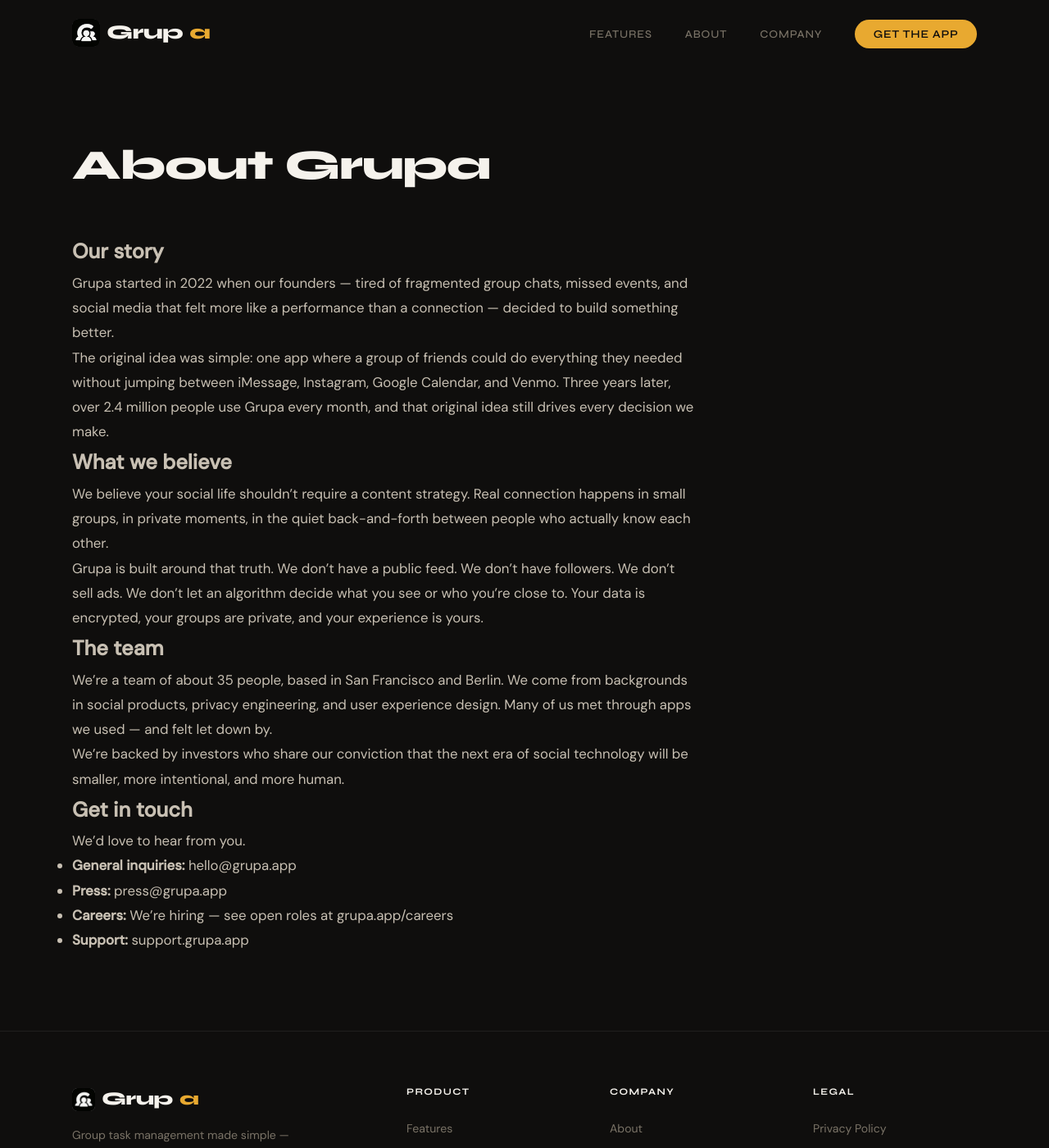
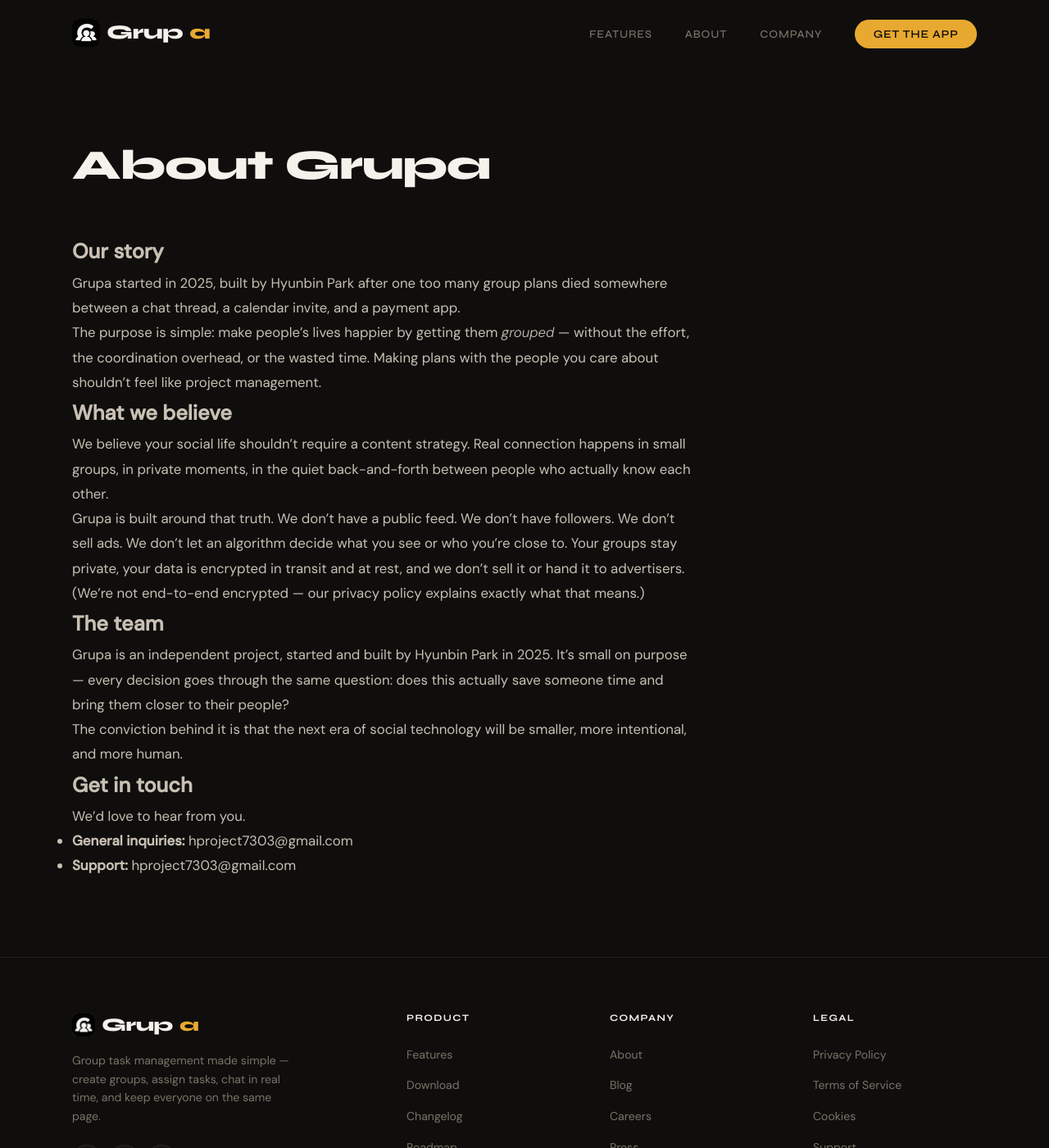
Before and after one commit to grupa-repo/main-site, a Jekyll site: the page built from grupa-website/about.markdown, in a window 1280 px wide and 1400 px high. Shown: the whole window at 82% size. Built offline with Jekyll 4.4.1, drawn with Linux system fonts in a browser that asks for light colours.

Commit message:
Fill in the legal details; rewrite the about page
Sets entity, jurisdiction, contact email, effective date and liability
cap. `address` is dropped rather than filled: Grupa is a sole
proprietorship, so the only address available is a home address, and
neither page needs one. Both signature lines drop it too.

The about page previously claimed 2.4M monthly users, a 35-person team in
SF and Berlin, and investor backing — none of it true, and it sat one
click from a privacy policy Google reviews during OAuth branding
verification. It also claimed encryption in terms that read as
end-to-end, contradicting the policy.

backup_retention is still unset and will keep `make check` red until the
prod Postgres backup schedule exists.

Co-Authored-By: Claude Opus 5 <noreply@anthropic.com>

```diff
--- a/grupa-website/_config.yml
+++ b/grupa-website/_config.yml
@@ -1,5 +1,5 @@
 title: Grupa
-email: hello@grupa.app
+email: hproject7303@gmail.com
 description: >-
   Grupa makes group coordination effortless. Create groups, assign tasks, chat in real time, and track everything in one shared dashboard.
 baseurl: ""
@@ -12,14 +12,19 @@ play_store_url: "#"
 # Rendered verbatim on /privacy/ and /terms/. These appear on public legal
 # pages — replace every "SET THIS" before publishing the site or submitting
 # the URLs to Google or App Store Connect.
+#
+# `address` is deliberately unset and no longer rendered on either page: Grupa
+# operates as a sole proprietorship, so the only address available would be a
+# home address. Revisit if Grupa incorporates, or if it starts sending
+# marketing email — CASL requires a mailing address in commercial messages.
+# A mailbox service or virtual office satisfies that without publishing a home.
 legal:
-  entity: "SET THIS — registered legal name, e.g. Grupa Inc."
-  address: "SET THIS — registered business address"
-  jurisdiction: "SET THIS — governing law, e.g. Ontario, Canada"
-  contact_email: "hello@grupa.app"
-  effective_date: "SET THIS — e.g. 1 September 2026"
+  entity: "Hyunbin Park"
+  jurisdiction: "Ontario, Canada"
+  contact_email: "hproject7303@gmail.com"
+  effective_date: "16 August 2026"
   backup_retention: "SET THIS — e.g. 7 days (check your Heroku Postgres plan)"
-  liability_cap: "SET THIS — e.g. US$100"
+  liability_cap: "US$100"
 
 # Build settings
 theme: minima
@@ -29,5 +34,6 @@ plugins:
 exclude:
   - Gemfile
   - Gemfile.lock
+  - Makefile
   - .jekyll-cache/
   - _site/
--- a/grupa-website/about.markdown
+++ b/grupa-website/about.markdown
@@ -2,32 +2,30 @@
 layout: page
 permalink: /about/
 title: About Grupa
-description: We're a small team with a big belief — that technology should bring people closer, not pull them apart.
+description: One belief, simply put — technology should bring people closer, not pull them apart.
 ---
 
 ## Our story
 
-Grupa started in 2022 when our founders — tired of fragmented group chats, missed events, and social media that felt more like a performance than a connection — decided to build something better.
+Grupa started in 2025, built by Hyunbin Park after one too many group plans died somewhere between a chat thread, a calendar invite, and a payment app.
 
-The original idea was simple: one app where a group of friends could do everything they needed without jumping between iMessage, Instagram, Google Calendar, and Venmo. Three years later, over 2.4 million people use Grupa every month, and that original idea still drives every decision we make.
+The purpose is simple: make people's lives happier by getting them *grouped* — without the effort, the coordination overhead, or the wasted time. Making plans with the people you care about shouldn't feel like project management.
 
 ## What we believe
 
 We believe your social life shouldn't require a content strategy. Real connection happens in small groups, in private moments, in the quiet back-and-forth between people who actually know each other.
 
-Grupa is built around that truth. We don't have a public feed. We don't have followers. We don't sell ads. We don't let an algorithm decide what you see or who you're close to. Your data is encrypted, your groups are private, and your experience is yours.
+Grupa is built around that truth. We don't have a public feed. We don't have followers. We don't sell ads. We don't let an algorithm decide what you see or who you're close to. Your groups stay private, your data is encrypted in transit and at rest, and we don't sell it or hand it to advertisers. (We're not end-to-end encrypted — our [privacy policy]({{ '/privacy/' | relative_url }}) explains exactly what that means.)
 
 ## The team
 
-We're a team of about 35 people, based in San Francisco and Berlin. We come from backgrounds in social products, privacy engineering, and user experience design. Many of us met through apps we used — and felt let down by.
+Grupa is an independent project, started and built by Hyunbin Park in 2025. It's small on purpose — every decision goes through the same question: does this actually save someone time and bring them closer to their people?
 
-We're backed by investors who share our conviction that the next era of social technology will be smaller, more intentional, and more human.
+The conviction behind it is that the next era of social technology will be smaller, more intentional, and more human.
 
 ## Get in touch
 
 We'd love to hear from you.
 
-- **General inquiries:** [hello@grupa.app](mailto:hello@grupa.app)
-- **Press:** [press@grupa.app](mailto:press@grupa.app)
-- **Careers:** We're hiring — see open roles at [grupa.app/careers](#)
-- **Support:** [support.grupa.app](#)
+- **General inquiries:** [hproject7303@gmail.com](mailto:hproject7303@gmail.com)
+- **Support:** [hproject7303@gmail.com](mailto:hproject7303@gmail.com)
```
Also changed, not shown: grupa-website/privacy.md (+1 -1 lines), grupa-website/terms.md (+1 -1 lines).
